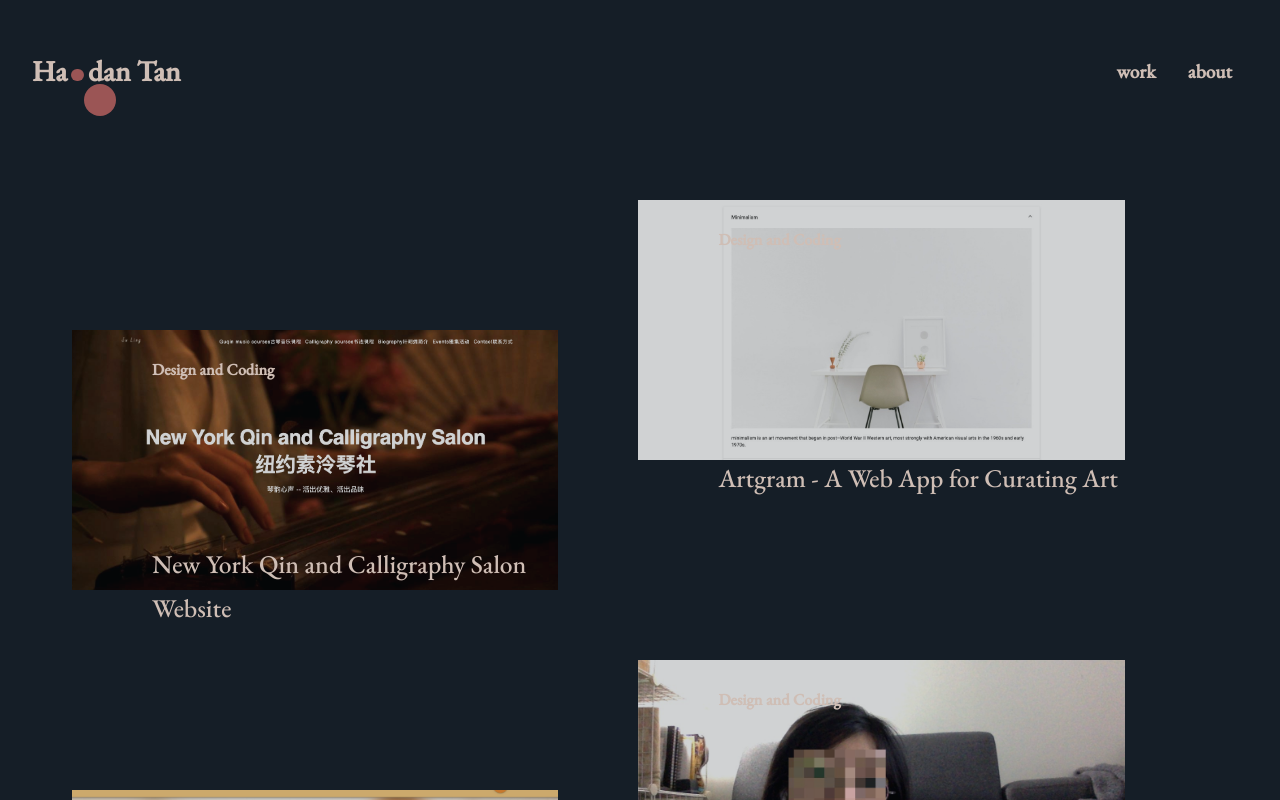
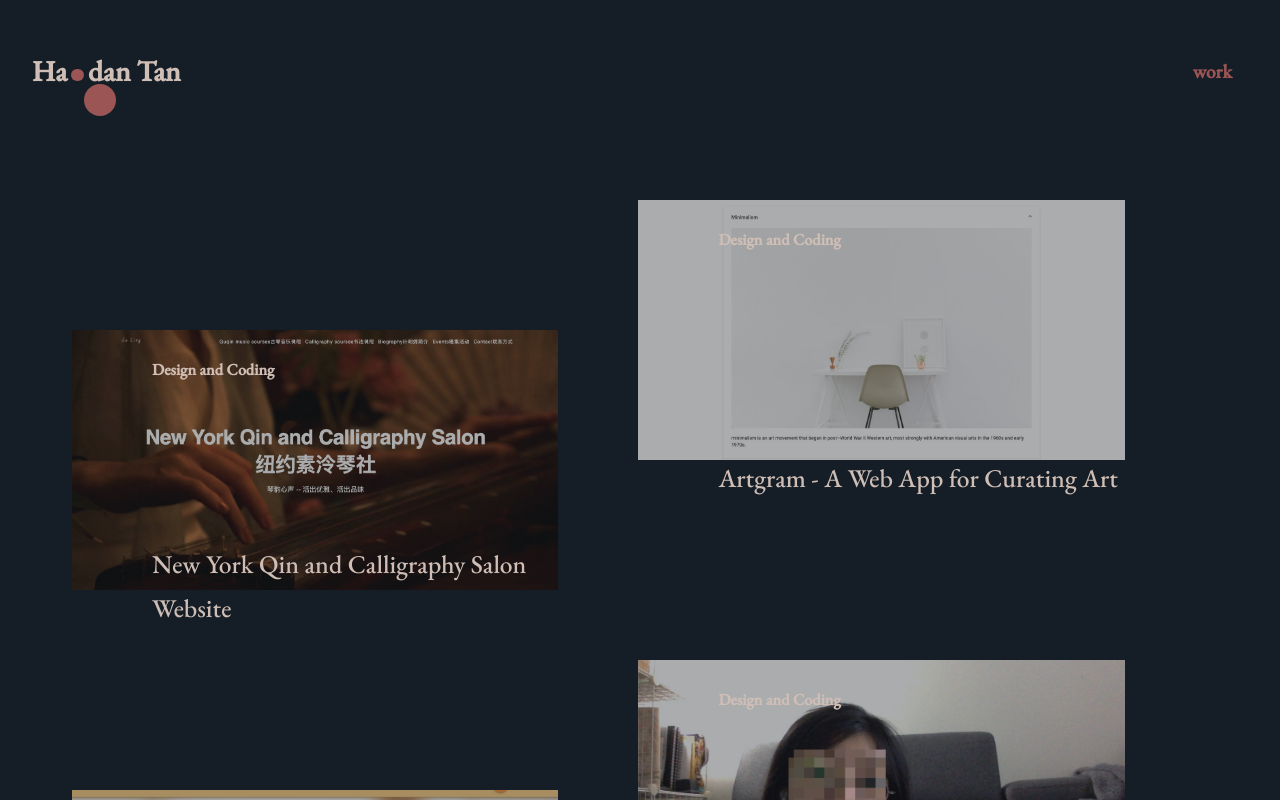
Before and after one commit to haodant/personal-website, a React (Create React App) app: page /work in a window 1280 px wide. Shown: the top 800 px of the page. Built offline with nearby package versions, Linux system fonts and the light colour scheme.

Commit message:
filter, spacing, navlink

```diff
--- a/src/components/header.js
+++ b/src/components/header.js
@@ -1,6 +1,4 @@
 import React, { useEffect, useRef } from "react";
-import { Link } from "react-router-dom";
-import { BrowserRouter } from "react-router-dom";
 import { NavLink } from "react-router-dom";
 import { motion } from "framer-motion";
 
@@ -34,7 +32,7 @@ const Header = ({
 
   const navRoutes = [
     { id: "work", title: "work", path: "/work" },
-    { id: "about", title: "about", path: "/about" }
+    // { id: "about", title: "about", path: "/about" }
   ];
 
   return (
@@ -49,13 +47,13 @@ const Header = ({
             onMouseEnter={() => onCursor("hovered")}
             onMouseLeave={onCursor}
           >
-            <Link to="/" key='home'>Ha</Link>
+            <NavLink to="/" key='home'>Ha</NavLink>
             <span
               onClick={toggleTheme}
               onMouseEnter={() => onCursor("pointer")}
               onMouseLeave={onCursor}
             ></span>
-            <Link to="/" key='home2'>dan Tan</Link>
+            <NavLink to="/" key='home2'>dan Tan</NavLink>
           </Logo>
 
           <Menu>
@@ -65,9 +63,9 @@ const Header = ({
                   onMouseEnter={() => onCursor("pointer")}
                   onMouseLeave={onCursor}
                 >
-                  <Link to={route.path} key={route.id}>
+                  <NavLink to={route.path} key={route.id} activeClassName="active">
                     <motion.div className="link">{route.title}</motion.div>
-                  </Link>
+                  </NavLink>
                 </motion.li>
               ))}
           </Menu>
--- a/src/components/layout.js
+++ b/src/components/layout.js
@@ -22,7 +22,9 @@ const GlobalStyle = createGlobalStyle`
   ${normalize}
   * {
     text-decoration: none;
-    cursor: none;
+    @media (min-width: 1000px) {
+      cursor: none;
+    }
   }
 
   html {
@@ -43,12 +45,14 @@ const Layout = ({ children }) => {
     background: "#151E27",
     text: "#cfbeb5",
     red: "#9b5555",
+    filter: "brightness(0.85) contrast(0.9)"
   };
 
   const lightTheme = {
     background: "#f2f0e6",
     text: "#232623",
     red: "#9b5555",
+    filter: "contrast(0.7)"
   };
 
   const size = useWindowSize();
--- a/src/components/projects/projectDetails.js
+++ b/src/components/projects/projectDetails.js
@@ -73,12 +73,12 @@ const ProjectDetails = props => {
           }}
         >
           <ProjectContent variants={parent} initial="initial" animate="animate" exit="exit">
-            <motion.h2 variants={child} className="project-type">
+            <motion.h3 variants={child} className="project-type">
               {project.type}
+            </motion.h3>
+            <motion.h2 variants={child} className="project-title">
+              {project.title}
             </motion.h2>
-            <motion.h4 variants={child} className="project-title">
-              {project.title}
-            </motion.h4>
             <motion.p variants={child} className="project-description">{project.description}</motion.p>
             {project.github ? renderLink("Github", project.github) : null}
             {project.website ? renderLink("Website", project.website) : null}
--- a/src/styles/headerStyles.js
+++ b/src/styles/headerStyles.js
@@ -42,5 +42,10 @@ export const Menu = styled.ul`
       display: flex;
       align-items: center;
     }
+    .active {
+      .link {
+        color: ${props => props.theme.red};
+      }
+    }
   }
 `;
--- a/src/styles/projectStyles.js
+++ b/src/styles/projectStyles.js
@@ -46,6 +46,7 @@ export const ProjectImage = styled(motion.img)`
   opacity: 0.8;
   transition: 0.4s cubic-bezier(0.6, -0.05, 0.1, 0.99);
   object-fit: cover;
+  filter: ${props => props.theme.filter};
 `;
 
 export const ProjectDescription = styled.div`
@@ -66,6 +67,9 @@ export const ProjectSection = styled.h2`
 export const ProjectPage = styled(motion.div)`
   margin: 200px 0;
   width: 100%;
+  @media (max-width: 590px) {
+    margin: 150px 0;
+  }
 `;
 
 // Project summary
@@ -109,15 +113,17 @@ export const ProjectContainer = styled(motion.div)`
     display: block;
     overflow: hidden;
     object-fit: cover;
+    filter: ${props => props.theme.filter};
   }
 `;
 
 export const DesignCodeContent = styled(motion.div)`
   height: 260px;
   width: 100%;
-  padding: 10px 80px;
+  padding: 10px 40px 10px 80px;
   box-sizing: border-box;
   color: ${props => props.theme.text};
+
   h3 {
     font-size: 1rem;
     font-weight: 600;
@@ -154,6 +160,19 @@ export const DesignCodeContent = styled(motion.div)`
       }
     }
   }
+
+  @media (max-width: 590px) {
+    padding: 10px;
+    h3 {
+      margin-top: 0px;
+    }
+    .project-title {
+      bottom: -110px;
+      font-size: 1.4rem;
+      font-weight: 400;
+      line-height: 30px;
+    }
+  }
 `;
 
 // PROJECT DETAILS PAGE
@@ -164,7 +183,9 @@ export const ProjectDetail = styled(motion.div)`
   align-items: center;
   overflow: hidden;
   color: ${props => props.theme.background};
+
   @media (max-width: 1000px) {
+    height: auto;
     align-items: flex-start;
     flex-direction: column;
     margin-top: 130px;
@@ -181,11 +202,12 @@ export const ProjectContent = styled(motion.div)`
     font-weight: 400;
   }
   .project-title {
-    font-size: 2.2rem;
+    font-size: 2.5rem;
     font-weight: 400;
+    margin: 28px 0;
   }
   .project-description {
-    font-size: 1.4rem;
+    font-size: 1.2rem;
   }
   span {
     font-size: 1.2rem;
@@ -207,16 +229,16 @@ export const ProjectContent = styled(motion.div)`
     width: 90%;
     margin-left: 10px;
     .project-title {
-      font-size: 1.4rem;
+      font-size: 1.6rem;
     }
     .project-description {
-      font-size: 1.2rem;
+      font-size: 1rem;
     }
     span {
       font-size: 0.8rem;
       svg {
-      width: 10px;
-      height: 10px;
+        width: 10px;
+        height: 10px;
       }
     }
   }
@@ -268,5 +290,6 @@ export const Showcase = styled(motion.div)`
     height: 100%;
     object-fit: cover;
     overflow: hidden;
+    filter: ${props => props.theme.filter};
   }
 `;
```
Also changed, not shown: 1 other file (tests, documents, lock files or other folders).
